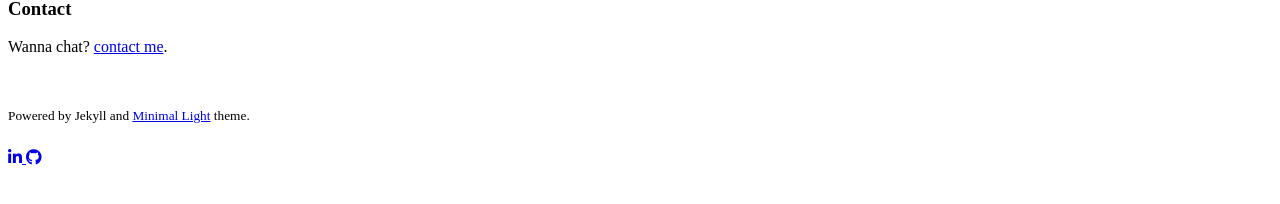
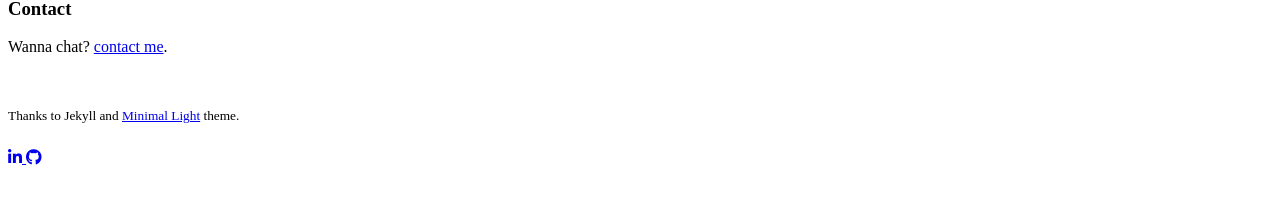
Before and after one commit to kmarkiv/kmarkiv.github.io, a Jekyll site: the page built from README.md, in a window 1280 px wide. Shown: the part 605-809 px from the top of the page. Built offline with Jekyll 4.4.1, drawn with Linux system fonts in a browser that asks for light colours; nearby versions of some CDN libraries; our own code applies the rules of GitHub Pages for plain Markdown files; a style sheet for code colours, icons or effects is not loaded.

Commit message:
Update default.html

```diff
--- a/_layouts/default.html
+++ b/_layouts/default.html
@@ -52,7 +52,7 @@
 
       <br>
 
-      <p><small>Powered by Jekyll and <a href="https://github.com/yaoyao-liu/minimal-light" target="_blank" rel="noopener">Minimal Light</a> theme.</small></p>
+      <p><small>Thanks to Jekyll and <a href="https://github.com/yaoyao-liu/minimal-light" target="_blank" rel="noopener">Minimal Light</a> theme.</small></p>
 
       </section>
       <footer>
```
